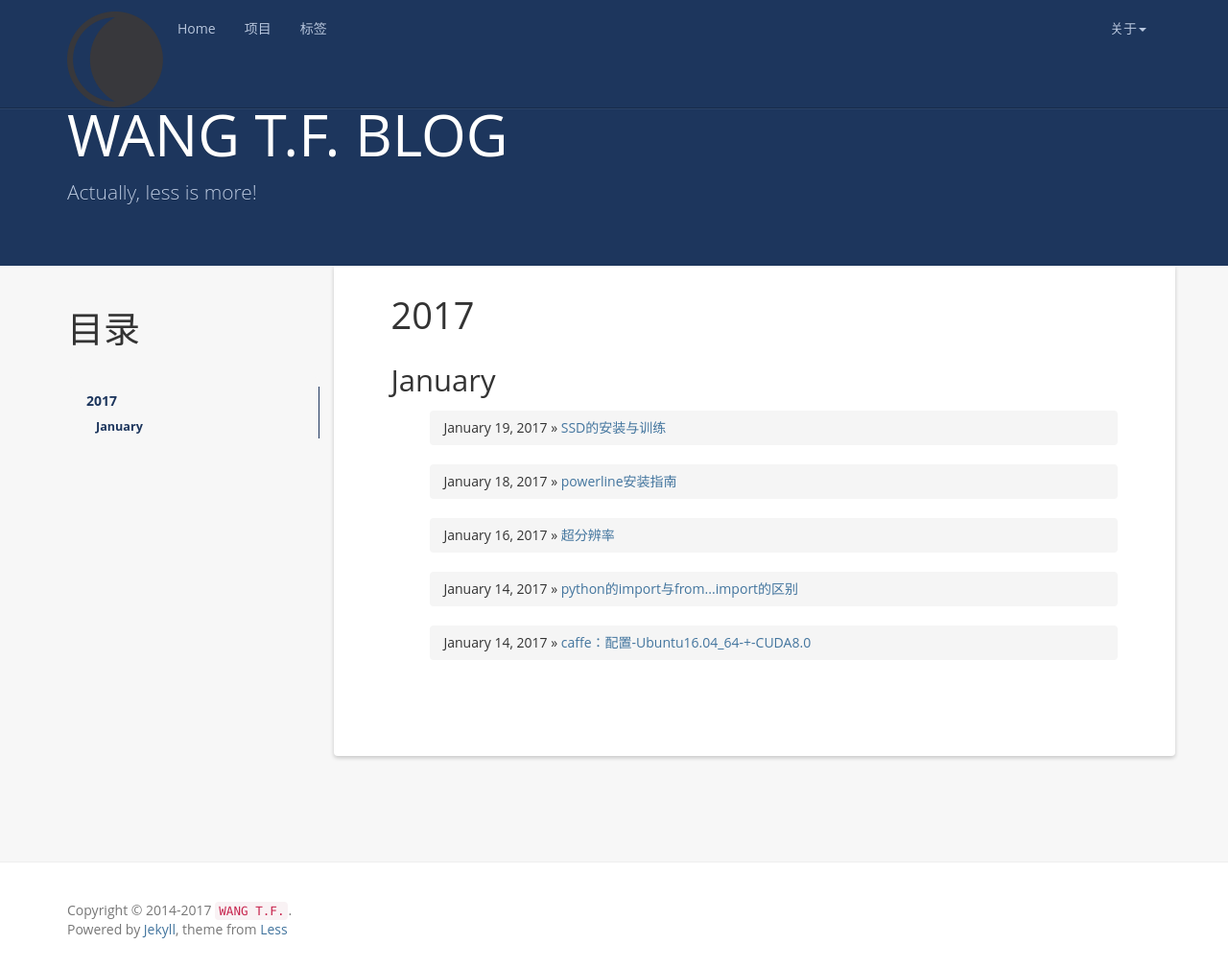
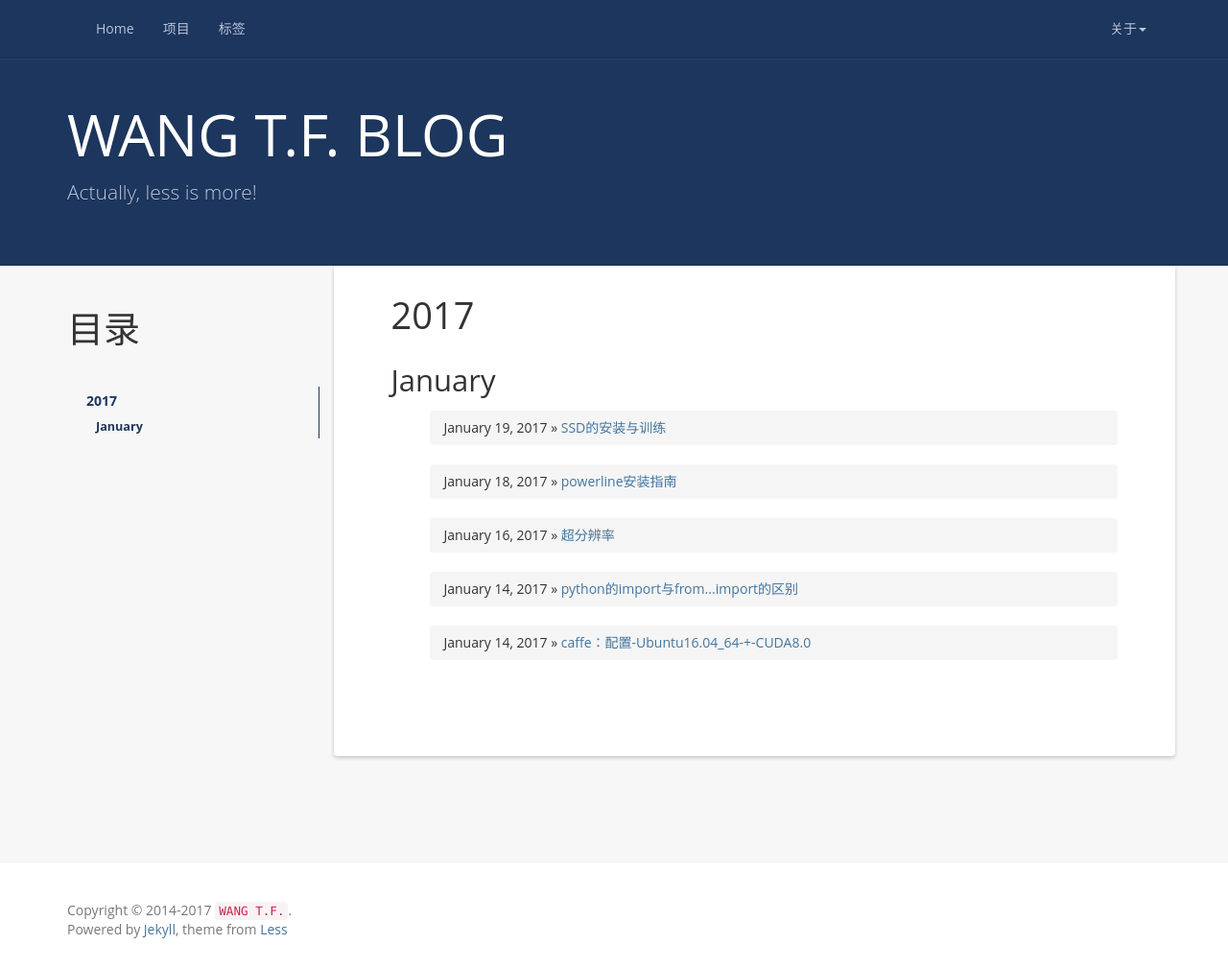
Before and after one commit to wang-tf/wang-tf.github.io, a Jekyll site: the page built from index.html, in a window 1280 px wide and 1009 px high. Shown: the whole window at 96% size. Built offline with Jekyll 4.4.1, drawn with Linux system fonts in a browser that asks for light colours; nearby versions of some CDN libraries; the list of posts is cut into pages by our own code; comment, search, counter and statistics services are not loaded.

Commit message:
Update header.html

```diff
--- a/_includes/header.html
+++ b/_includes/header.html
@@ -1,6 +1,6 @@
 <header class="navbar navbar-inverse navbar-fixed-top docs-nav" role="banner">
   <div class="container">
-    <div class="navbar-header">
+    <!--<div class="navbar-header">
       <button class="navbar-toggle" type="button" data-toggle="collapse" data-target=".bs-navbar-collapse">
         <span class="icon-bar"></span>
         <span class="icon-bar"></span>
@@ -9,7 +9,7 @@
       <a href="/" class="navbar-brand">
         <img src="{{ '/styles/images/logo.png' | prepend: site.baseurl }}" height="100" width="100" >
       </a>
-    </div>
+    </div>-->
     <nav class="collapse navbar-collapse bs-navbar-collapse" role="navigation">
       <ul class="nav navbar-nav">
         <li>
```
